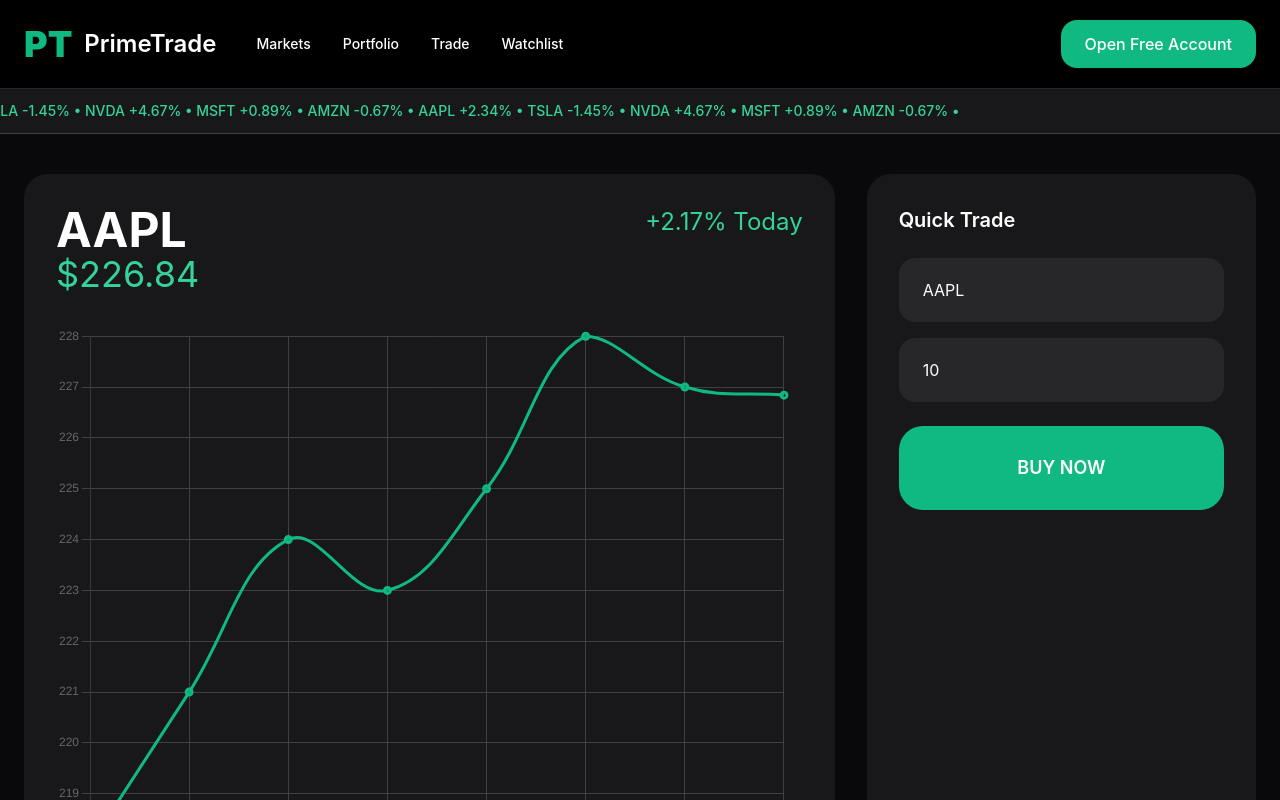
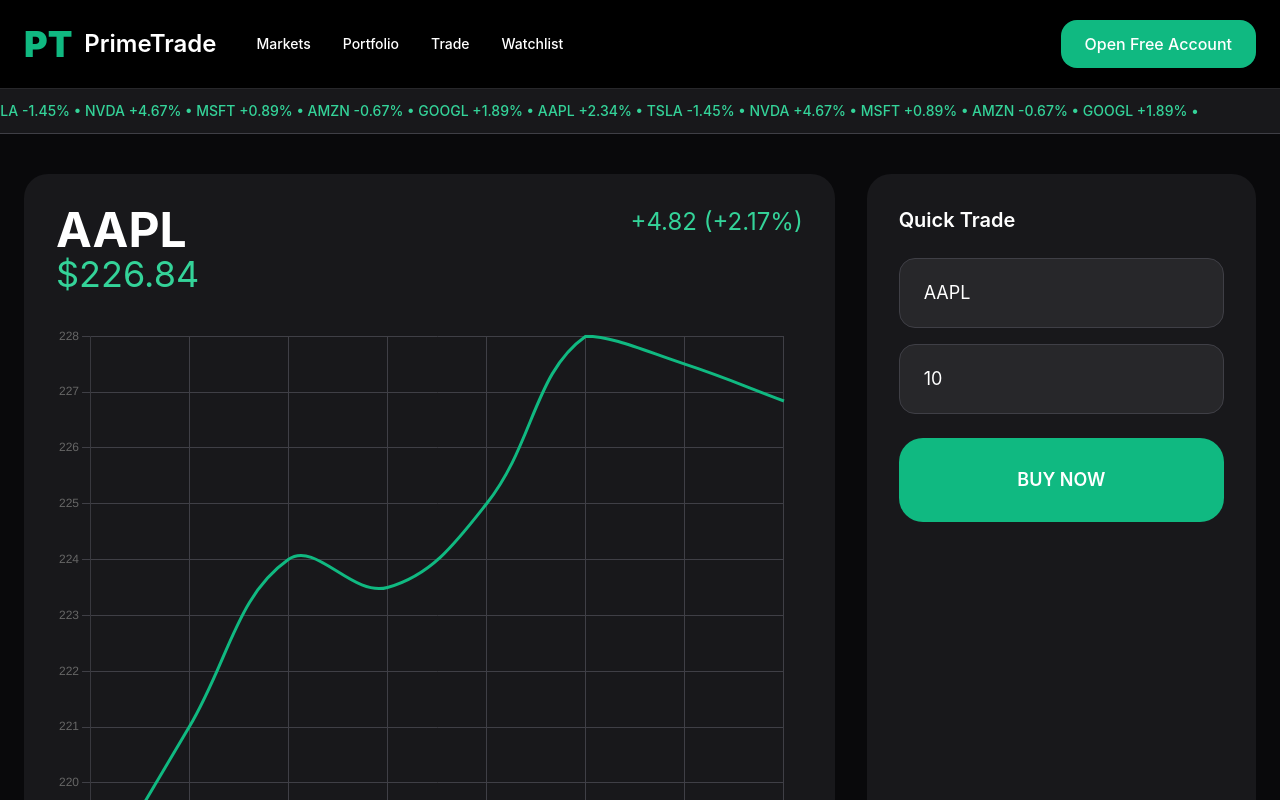
Before and after one commit to danie1023/stock-broker-api, a website: page public/public index.html in a window 1280 px wide. Both pictures are taken after a click on the button "Open Free Account". Shown: the top 800 px of the page. Drawn offline with nearby package versions, Linux system fonts and the light colour scheme.

Commit message:
Refactor HTML for navbar and chart components

```diff
--- a/public/public index.html
+++ b/public/public index.html
@@ -15,6 +15,7 @@
 </head>
 <body class="bg-zinc-950 text-white min-h-screen">
 
+  <!-- Navbar -->
   <nav class="bg-black border-b border-zinc-800 sticky top-0 z-50">
     <div class="max-w-screen-2xl mx-auto px-6 py-5 flex justify-between items-center">
       <div class="flex items-center gap-10">
@@ -29,31 +30,37 @@
           <a href="#" class="hover:text-emerald-400">Watchlist</a>
         </div>
       </div>
-      <button onclick="alert('Account opening coming soon!')" class="bg-emerald-500 hover:bg-emerald-600 px-6 py-3 rounded-2xl font-medium">Open Free Account</button>
+      <button onclick="showSignup()" class="bg-emerald-500 hover:bg-emerald-600 px-6 py-3 rounded-2xl font-medium">Open Free Account</button>
     </div>
   </nav>
 
+  <!-- Live Ticker -->
   <div class="bg-zinc-900 py-3 border-b border-zinc-700 overflow-hidden">
     <div id="ticker" class="ticker flex whitespace-nowrap text-sm font-medium text-emerald-400"></div>
   </div>
 
   <div class="max-w-screen-2xl mx-auto px-6 py-10">
     <div class="grid grid-cols-1 lg:grid-cols-12 gap-8">
+
+      <!-- Main Chart Area -->
       <div class="lg:col-span-8 bg-zinc-900 rounded-3xl p-8">
         <div class="flex justify-between mb-8">
           <div>
-            <h1 class="text-5xl font-bold">AAPL</h1>
-            <p class="text-4xl text-emerald-400">$226.84</p>
+            <h1 class="text-5xl font-bold" id="symbol">AAPL</h1>
+            <p class="text-4xl text-emerald-400" id="price">$226.84</p>
           </div>
-          <p class="text-emerald-400 text-2xl">+2.17% Today</p>
+          <div class="text-right">
+            <p class="text-emerald-400 text-2xl">+4.82 (+2.17%)</p>
+          </div>
         </div>
-        <canvas id="priceChart" height="220"></canvas>
+        <canvas id="priceChart" height="240"></canvas>
       </div>
 
+      <!-- Quick Trade -->
       <div class="lg:col-span-4 bg-zinc-900 rounded-3xl p-8">
         <h3 class="text-xl font-semibold mb-6">Quick Trade</h3>
-        <input id="symbol" value="AAPL" class="w-full bg-zinc-800 rounded-2xl px-6 py-5 mb-4">
-        <input id="qty" type="number" value="10" class="w-full bg-zinc-800 rounded-2xl px-6 py-5 mb-6">
+        <input id="symbol-input" value="AAPL" class="w-full bg-zinc-800 border border-zinc-700 rounded-2xl px-6 py-5 mb-4 text-lg">
+        <input id="qty-input" type="number" value="10" class="w-full bg-zinc-800 border border-zinc-700 rounded-2xl px-6 py-5 mb-6 text-lg">
         <button onclick="placeOrder()" class="w-full bg-emerald-500 hover:bg-emerald-600 py-7 rounded-3xl text-lg font-semibold">BUY NOW</button>
       </div>
     </div>
@@ -61,21 +68,39 @@
 
   <script>
     // Live Ticker
-    const tickers = ["AAPL +2.34% • TSLA -1.45% • NVDA +4.67% • MSFT +0.89% • AMZN -0.67% • "];
-    document.getElementById('ticker').innerHTML = tickers.join('') + tickers.join('');
+    const stocks = ["AAPL +2.34% • TSLA -1.45% • NVDA +4.67% • MSFT +0.89% • AMZN -0.67% • GOOGL +1.89% • "];
+    document.getElementById('ticker').innerHTML = stocks.join('') + stocks.join('');
 
-    // Chart
+    // Price Chart
     new Chart(document.getElementById('priceChart'), {
       type: 'line',
       data: {
         labels: ['9:30','10:00','11:00','12:00','13:00','14:00','15:00','16:00'],
-        datasets: [{ data: [218,221,224,223,225,228,227,226.84], borderColor: '#10b981', tension: 0.4, borderWidth: 3 }]
+        datasets: [{
+          data: [218, 221, 224, 223.5, 225, 228, 227.5, 226.84],
+          borderColor: '#10b981',
+          tension: 0.4,
+          borderWidth: 3,
+          pointRadius: 0
+        }]
       },
-      options: { plugins: { legend: { display: false } }, scales: { y: { grid: { color: '#3f3f46' }}, x: { grid: { color: '#3f3f46' }}}}
+      options: {
+        plugins: { legend: { display: false } },
+        scales: {
+          y: { grid: { color: '#3f3f46' } },
+          x: { grid: { color: '#3f3f46' } }
+        }
+      }
     });
 
     function placeOrder() {
-      alert("✅ Order Placed! (This is a demo)");
+      const symbol = document.getElementById('symbol-input').value.toUpperCase();
+      const qty = document.getElementById('qty-input').value;
+      alert(`✅ Order Executed!\nBought ${qty} shares of ${symbol}`);
+    }
+
+    function showSignup() {
+      alert("🚀 Welcome to PrimeTrade!\nAccount creation flow would open here.");
     }
   </script>
 </body>
```
